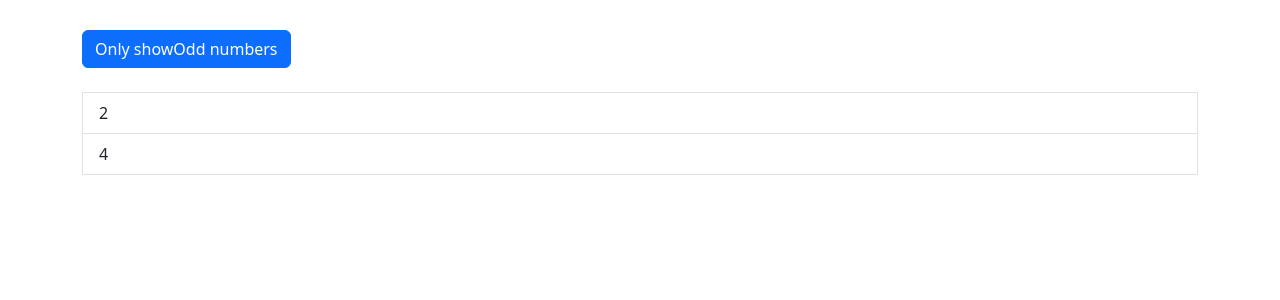
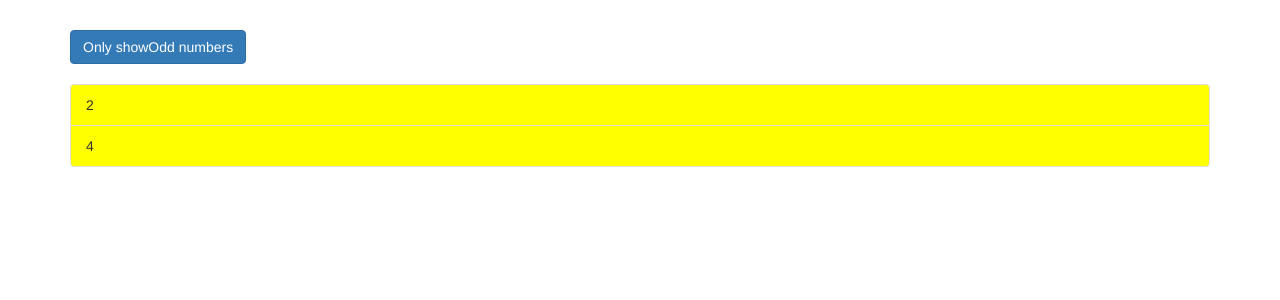
Before and after one commit to devashreegosavi/angular_three, an Angular app: page / in a window 1280 px wide. Shown: the top 300 px of the page. Built offline with nearby package versions, Linux system fonts and the light colour scheme.

Commit message:
12 july 2023
307pm

```diff
--- a/package.json
+++ b/package.json
@@ -18,6 +18,7 @@
     "@angular/platform-browser": "^16.1.0",
     "@angular/platform-browser-dynamic": "^16.1.0",
     "@angular/router": "^16.1.0",
+    "bootstrap": "^3.4.1",
     "rxjs": "~7.8.0",
     "tslib": "^2.3.0",
     "zone.js": "~0.13.0"
--- a/src/app/app.component.html
+++ b/src/app/app.component.html
@@ -6,11 +6,17 @@
         <br><br>
         <ul class="list-group">
           <div *ngIf="onlyOdd">
-            <li class="list-group-item" *ngFor="let odd of oddNumbers">
+            <li class="list-group-item"
+            [ngClass]="{odd : odd % 2 !== 0}"
+            [ngStyle]="{backgroundColor: odd % 2 ! == 0 ? 'yellow' : 'transparent'}"
+            *ngFor="let odd of oddNumbers">
               {{odd}}</li>
           </div>
           <div *ngIf="!onlyOdd">
-            <li class="list-group-item" *ngFor="let even of evenNumbers">
+            <li class="list-group-item"
+            [ngClass]="{odd : even % 2 !== 0}"
+            [ngStyle]="{backgroundColor: even % 2 ! == 0 ? 'yellow' : 'transparent'}"
+            *ngFor="let even of evenNumbers">
               {{even}}</li>
           </div>
         </ul>
```
Also changed, not shown: 1 other file (tests, documents, lock files or other folders).
